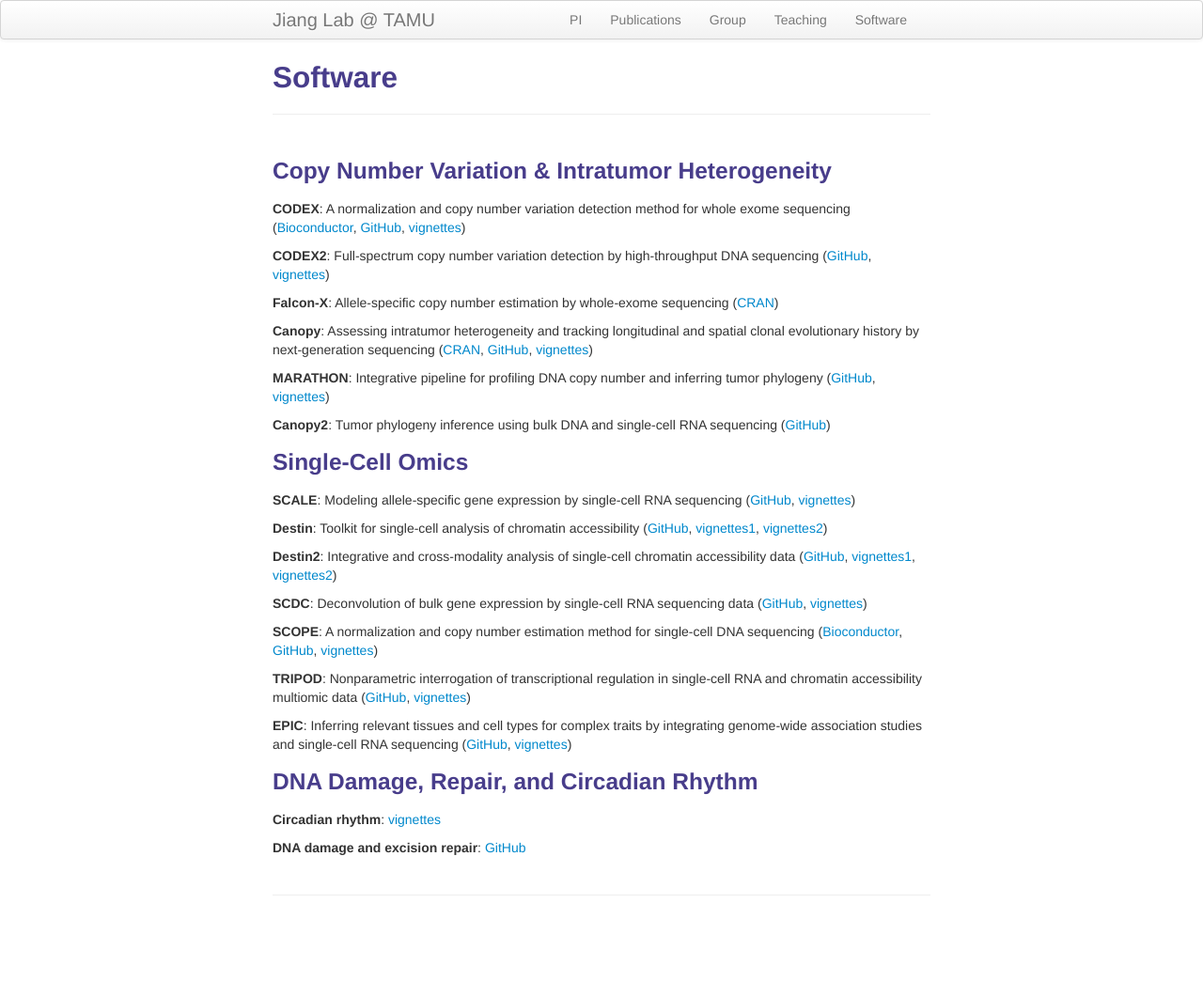
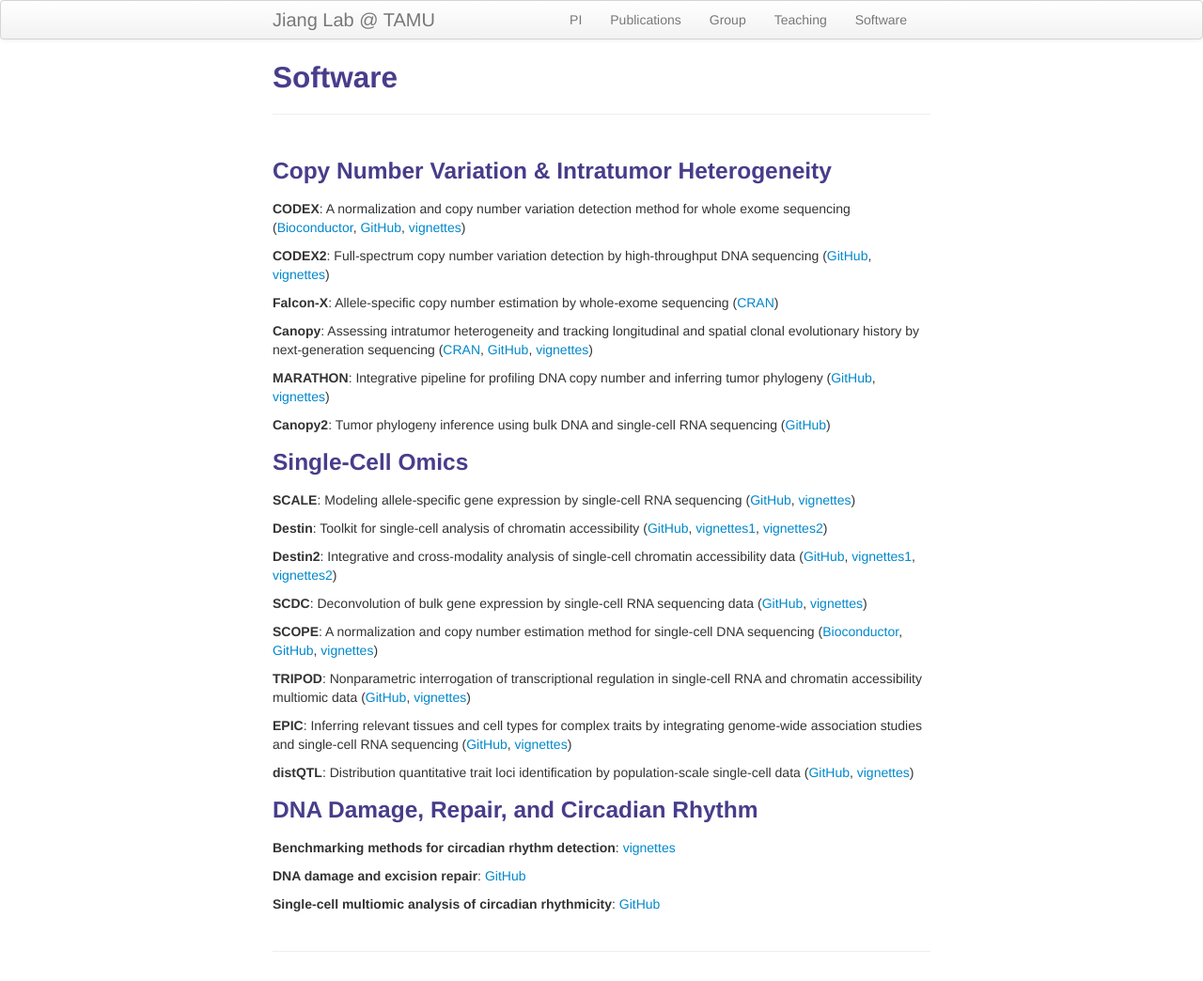
Before and after one commit to yuchaojiang/yuchaojiang.github.io, a Jekyll site: the page built from pages/software.md, in a window 1280 px wide. Shown: the whole page at 94% size. Built offline with Jekyll 4.4.1, drawn with Linux system fonts in a browser that asks for light colours; before the commit the page ends 984 px from its top, so only the background shows below that.

Commit message:
Update software.md

```diff
--- a/pages/software.md
+++ b/pages/software.md
@@ -34,8 +34,12 @@ description: Yuchao Jiang's software
 
 **EPIC**: Inferring relevant tissues and cell types for complex traits by integrating genome-wide association studies and single-cell RNA sequencing ([GitHub](https://github.com/rujinwang/EPIC), [vignettes](http://htmlpreview.github.io/?https://github.com/rujinwang/EPIC/blob/master/vignettes/EPIC_vignette.html))
 
+**distQTL**: Distribution quantitative trait loci identification by population-scale single-cell data ([GitHub](https://github.com/alexandercoulter/distQTL), [vignettes](https://alexandercoulter.github.io/distQTL/intro-distQTL.html))
+
 ### DNA Damage, Repair, and Circadian Rhythm
 
-**Circadian rhythm**: [vignettes](https://htmlpreview.github.io/?https://github.com/wenwenm183/Circadian_Genes_Benchmark/blob/master/vignettes/Vignettes-of-Circadian-Paper.html)
+**Benchmarking methods for circadian rhythm detection**: [vignettes](https://htmlpreview.github.io/?https://github.com/wenwenm183/Circadian_Genes_Benchmark/blob/master/vignettes/Vignettes-of-Circadian-Paper.html)
 
 **DNA damage and excision repair**: [GitHub](https://github.com/yuchaojiang/damage_repair)
+
+**Single-cell multiomic analysis of circadian rhythmicity**: [GitHub](https://github.com/yuchaojiang/circadian_sc_multiomics)
```
